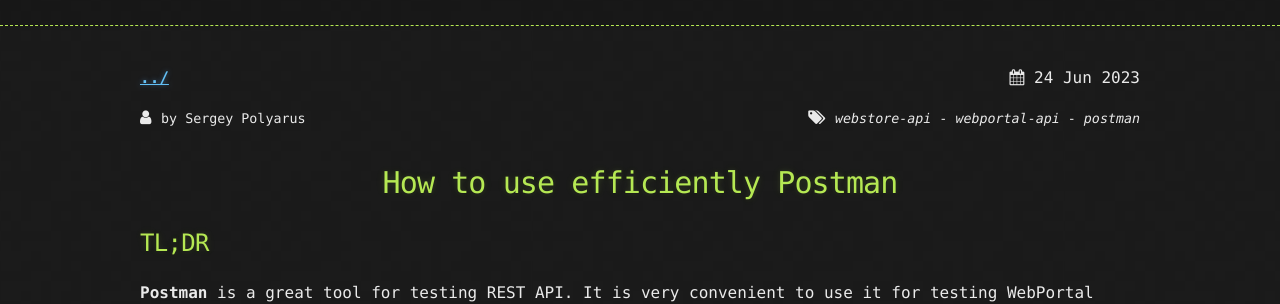
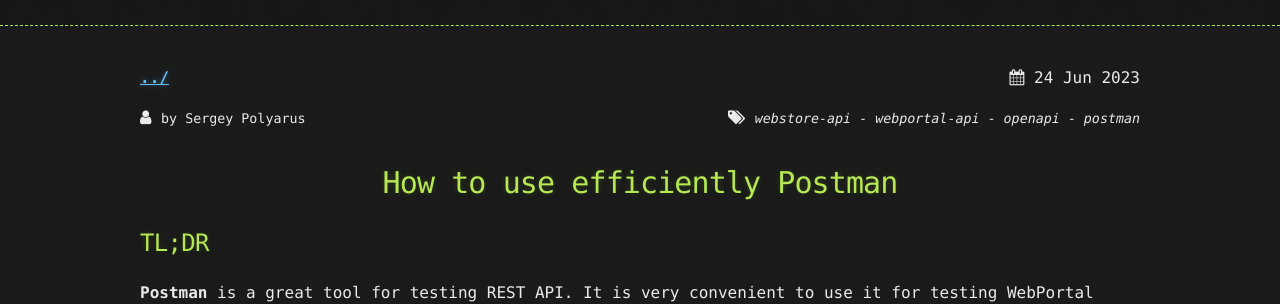
Before and after one commit to icreated/icreated.github.io, a Jekyll site: the page built from _posts/2023-06-24-how-to-use-postman.md, in a window 1280 px wide. Shown: the part 170-474 px from the top of the page. Built offline with Jekyll 4.4.1, drawn with Linux system fonts in a browser that asks for light colours.

Commit message:
Tag Openapi

```diff
--- a/_posts/2023-06-24-how-to-use-postman.md
+++ b/_posts/2023-06-24-how-to-use-postman.md
@@ -9,6 +9,7 @@
 tags:
 - webstore-api
 - webportal-api
+- openapi
 - postman
 ---
 
```
